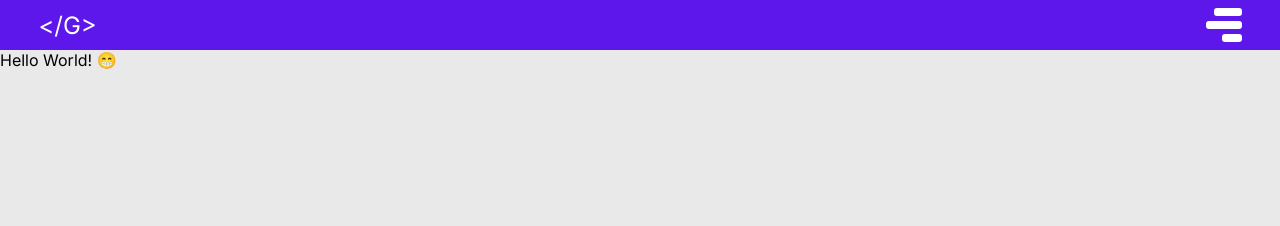
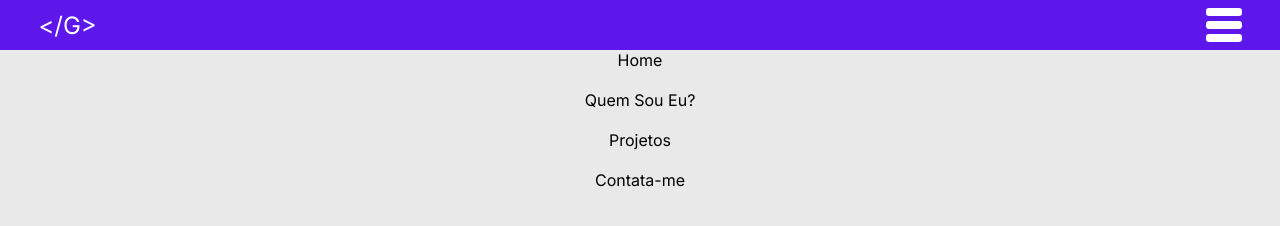
Before and after one commit to gfloriano11/portfolio-v1, a plain HTML site: page src/frontend/public/index.html in a window 1280 px wide. Both pictures are taken after a click on the element 1223 px from the left and 25 px from the top of the page. Drawn offline with Linux system fonts and the light colour scheme.

Commit message:
feat: start to style the menu

```diff
--- a/src/frontend/public/index.html
+++ b/src/frontend/public/index.html
@@ -17,14 +17,14 @@
             <div class="menu_bar"></div>
             <div class="menu_bar"></div>
         </div>
-        <ul id="teste">
-            <li>Home</li>
-            <li>Quem Sou Eu?</li>
-            <li>Projetos</li>
-            <li>Contata-me</li>
-        </ul>
     </nav>
-    <p>Hello World! 😁</p>
+    <ul class="menu_options hide">
+        <li><a>Home</a></li>
+        <li>Quem Sou Eu?</li>
+        <li>Projetos</li>
+        <li>Contata-me</li>
+    </ul>
+    <!-- <p>Hello World! 😁</p> -->
     <script src="../script/menu.js"></script>
 </body>
 </html>
--- a/src/frontend/script/menu.js
+++ b/src/frontend/script/menu.js
@@ -1,6 +1,12 @@
 const menuIcon = document.querySelector('#menu_icon');
-const menu = document.querySelector('#teste');
+const menu = document.querySelector('.menu_options');
 
 menuIcon.addEventListener('click', () => {
-    console.log('abri o menu')
+
+    if(menu.classList == 'menu_options hide'){
+        menu.classList.remove('hide')
+    } else {
+        menu.classList.add('hide');
+    }
+
 });
--- a/src/frontend/style/portfolio.css
+++ b/src/frontend/style/portfolio.css
@@ -24,25 +24,25 @@
 }
 
 .menu_bar{
+    width: 36px;
+    height: 1vh;
     background-color: white;
     border-radius: 3px;
 }
 
-#menu_icon .menu_bar:nth-child(1){
-    width: 28px;
-    height: 1vh;
+.menu_options{
+    display: flex;
+    flex-direction: column;
+    align-items: center;
+    width: 100vw;
+    gap: 20px;
+
+    & li{
+        cursor: pointer;
+        display: block;
+    }
 }
 
-#menu_icon .menu_bar:nth-child(2){
-    width: 36px;
-    height: 1vh;
-}
-
-#menu_icon .menu_bar:nth-child(3){
-    width: 20px;
-    height: 1vh;
-}
-
-#teste{
+.hide{
     display: none;
 }
```
